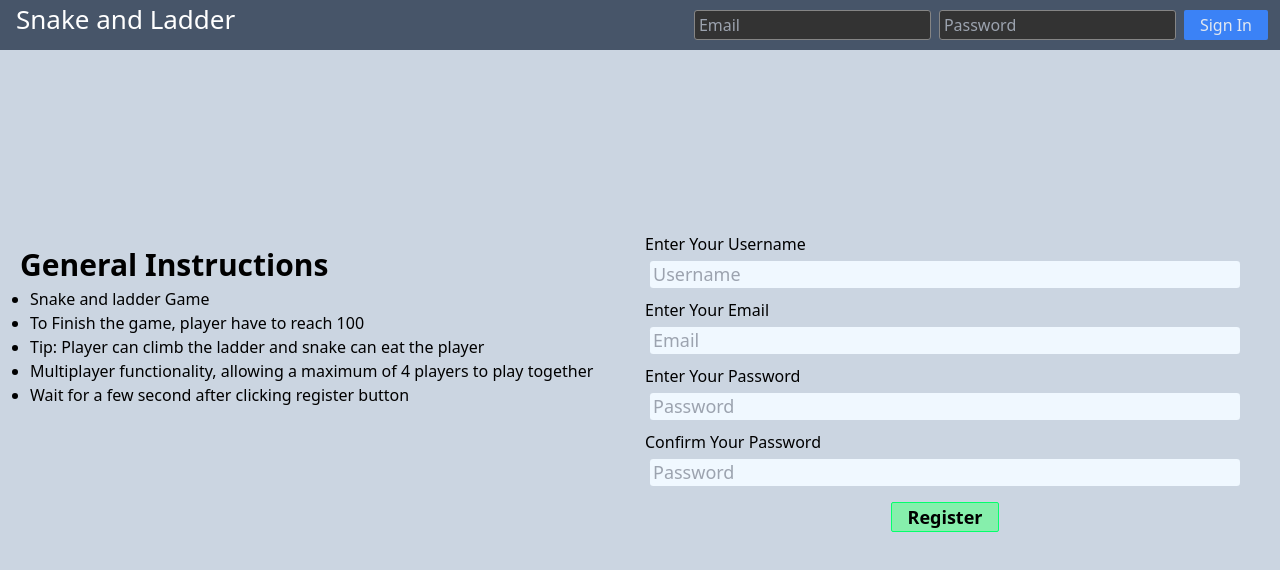
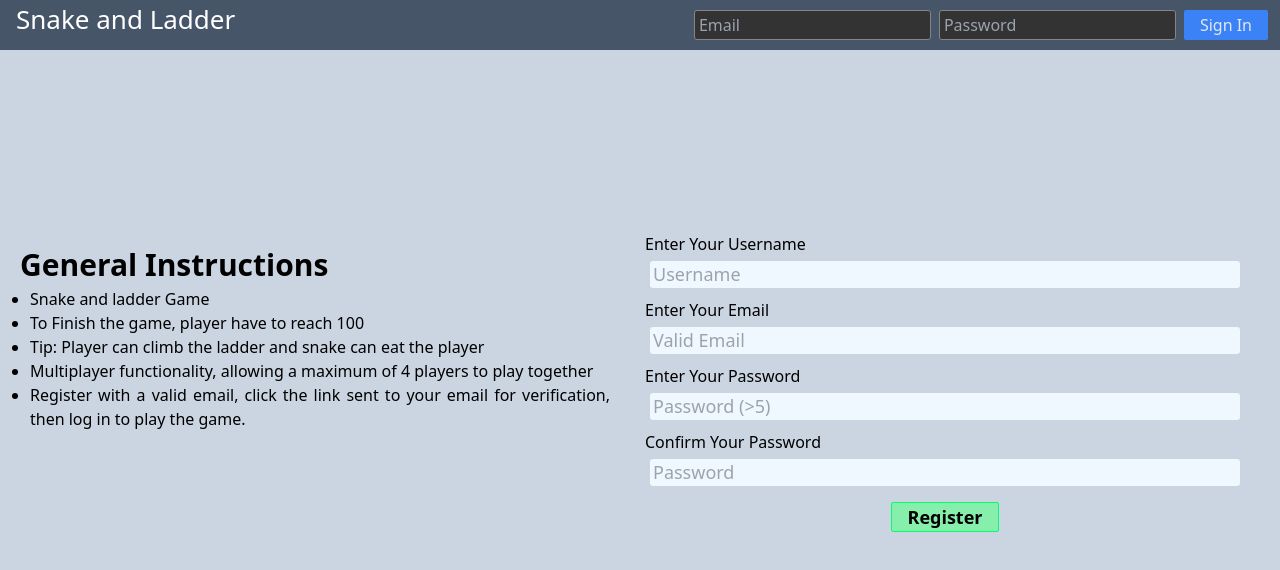
Before and after one commit to shahvezahmad/snake-and-ladder-game, a React (Create React App) app in the folder client/: page / in a window 1280 px wide. Shown: the top 570 px of the page. Built offline with nearby package versions, Linux system fonts and the light colour scheme.

Commit message:
register

```diff
--- a/client/src/components/Register/Register.jsx
+++ b/client/src/components/Register/Register.jsx
@@ -111,7 +111,7 @@ const Register = () => {
                 Multiplayer functionality, allowing a maximum of 4 players to play together
               </li>
               <li>
-                Wait for a few second after clicking register button
+                Register with a valid email, click the link sent to your email for verification, then log in to play the game.
               </li>
             </ul>
           </div>
@@ -129,7 +129,7 @@ const Register = () => {
             <label>Enter Your Email</label>
             <input
               required
-              placeholder='Email'
+              placeholder='Valid Email'
               className='rform'
               type="email"
               onChange={e => { changerm(e.target.value) }}
@@ -137,7 +137,7 @@ const Register = () => {
             <label>Enter Your Password</label>
             <input
               required
-              placeholder='Password'
+              placeholder='Password (>5)'
               className='rform'
               type="password"
               onChange={e => { changerp(e.target.value) }}
```
